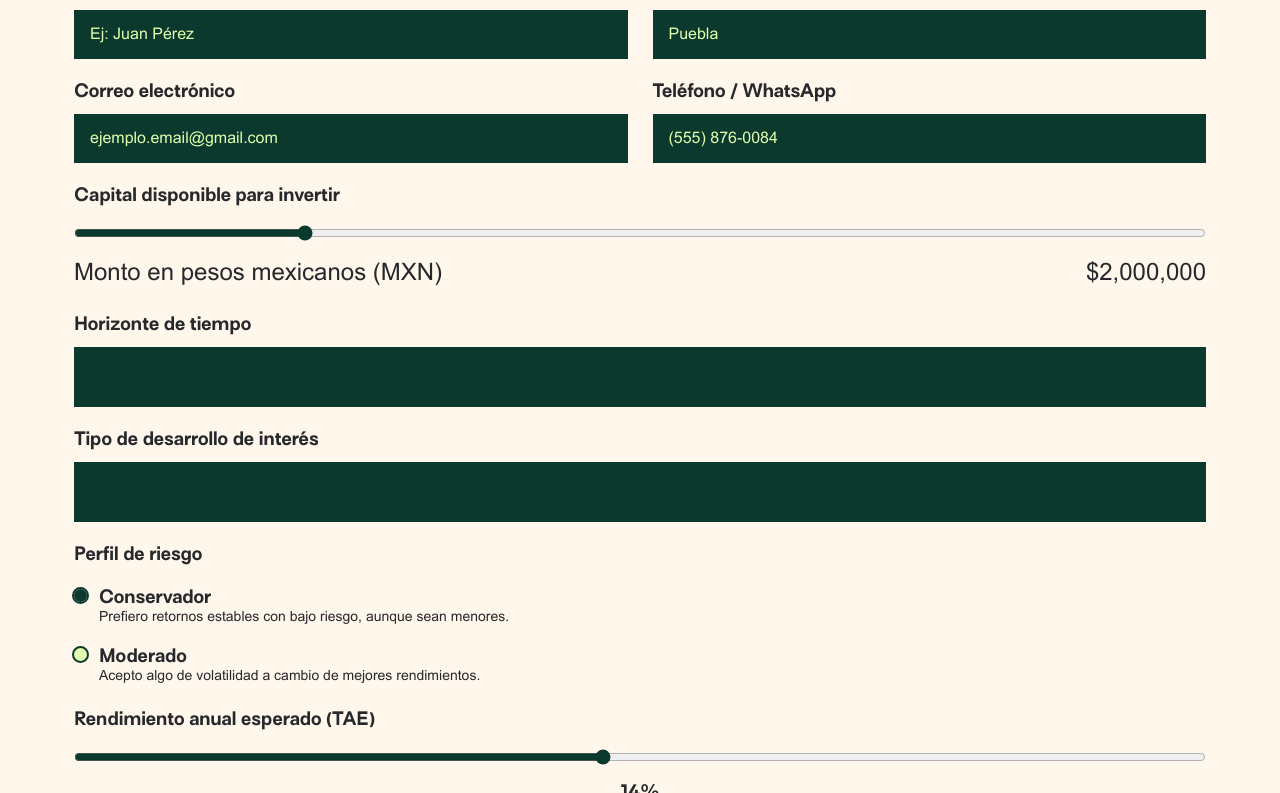
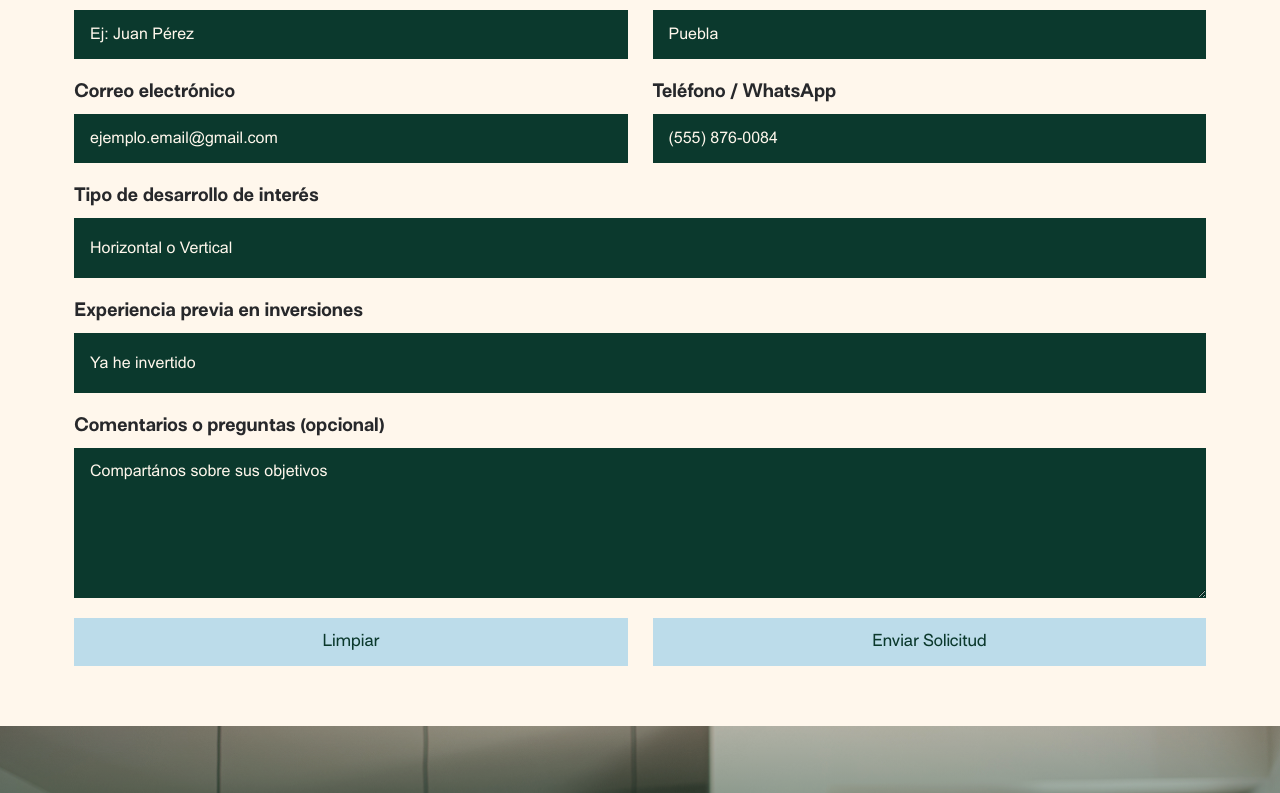
Before and after one commit to xperiencegroup/beneva-landing, a React (Vite) app: page /desarrollemos-juntos in a window 1280 px wide. Shown: the part 2927-3720 px from the top of the page. Built offline with nearby package versions, Linux system fonts and the light colour scheme; a web font is replaced by a local one.

Commit message:
Ajuste del formulario

```diff
--- a/src/pages/desarrollemos-juntos/components/desarrollemos-formulario.jsx
+++ b/src/pages/desarrollemos-juntos/components/desarrollemos-formulario.jsx
@@ -1,9 +1,5 @@
 import { useForm } from "react-hook-form";
-import SendIcon from "../../../assets/icons/commons/sendIcon";
 import { useState } from "react";
-
-const DEFAULT_TAE = 14;
-const DEFAULT_AMOUNT = 2000000;
 
 export default function DesarrollemosFormulario() {
   const { handleSubmit, register, reset } = useForm({
@@ -11,13 +7,9 @@ export default function DesarrollemosFormulario() {
       riskProfile: "Conservador",
     },
   });
-  const [tae, setTae] = useState(DEFAULT_TAE);
-  const [amount, setAmount] = useState(DEFAULT_AMOUNT);
   const [isLoading, setIsLoading] = useState(false);
   const handleReset = () => {
     reset();
-    setTae(DEFAULT_TAE);
-    setAmount(DEFAULT_AMOUNT);
   };
 
   const onSubmit = async (data) => {
@@ -33,8 +25,6 @@ export default function DesarrollemosFormulario() {
             page: "Desarrollemos Juntos",
             data: {
               ...data,
-              tae,
-              amount,
             },
           }),
         },
@@ -45,8 +35,6 @@ export default function DesarrollemosFormulario() {
       }
 
       reset();
-      setTae(DEFAULT_TAE);
-      setAmount(DEFAULT_AMOUNT);
     } catch (error) {
       console.error(error);
     } finally {
@@ -84,7 +72,7 @@ export default function DesarrollemosFormulario() {
               {...register("name")}
               type="text"
               placeholder="Ej: Juan Pérez"
-              className="w-full h-[60px] md:h-full px-[16px] md:px-[clamp(7px,1.25vw,16px)] bg-verde-confianza placeholder:text-verde-dinamico"
+              className="w-full h-[60px] md:h-full px-[16px] md:px-[clamp(7px,1.25vw,16px)] bg-verde-confianza placeholder:text-beige-hogar"
             />
           </div>
 
@@ -97,7 +85,7 @@ export default function DesarrollemosFormulario() {
               {...register("city")}
               type="text"
               placeholder="Puebla"
-              className="w-full h-[60px] md:h-full px-[16px] md:px-[clamp(7px,1.25vw,16px)] bg-verde-confianza placeholder:text-verde-dinamico"
+              className="w-full h-[60px] md:h-full px-[16px] md:px-[clamp(7px,1.25vw,16px)] bg-verde-confianza placeholder:text-beige-hogar"
             />
           </div>
         </div>
@@ -113,7 +101,7 @@ export default function DesarrollemosFormulario() {
               {...register("email")}
               type="text"
               placeholder="ejemplo.email@gmail.com"
-              className="w-full h-[60px] md:h-full px-[16px] md:px-[clamp(7px,1.25vw,16px)] bg-verde-confianza placeholder:text-verde-dinamico"
+              className="w-full h-[60px] md:h-full px-[16px] md:px-[clamp(7px,1.25vw,16px)] bg-verde-confianza placeholder:text-beige-hogar"
             />
           </div>
 
@@ -126,45 +114,7 @@ export default function DesarrollemosFormulario() {
               {...register("phone")}
               type="text"
               placeholder="(555) 876-0084"
-              className="w-full h-[60px] md:h-full px-[16px] md:px-[clamp(7px,1.25vw,16px)] bg-verde-confianza placeholder:text-verde-dinamico"
-            />
-          </div>
-        </div>
-
-        {/* Capital disponible para invertir */}
-        <div className="flex flex-col w-full gap-[19px] md:gap-[clamp(9px,1.484vw,19px)]">
-          <p className="text-[14px] md:text-button font-at-surt font-bold text-gris-profundo">
-            Capital disponible para invertir
-          </p>
-          <input
-            type="range"
-            min={0}
-            max={10000000}
-            step={50000}
-            value={amount}
-            onChange={(e) => setAmount(Number(e.target.value))}
-            className="w-full h-2 rounded cursor-pointer bg-verde-confianza accent-verde-confianza"
-          />
-          <div className="flex flex-col md:flex-row justify-between w-full max-md:gap-[24px]">
-            <p className="text-[16px] md:text-paragraph4 text-gris-profundo">
-              Monto en pesos mexicanos (MXN)
-            </p>
-            <p className="text-[16px] md:text-paragraph4 text-gris-profundo">
-              ${amount.toLocaleString("es-MX")}
-            </p>
-          </div>
-        </div>
-
-        {/* Horizonte de tiempo */}
-        <div className="flex flex-col w-full">
-          <div className="flex-1 flex flex-col h-[84px] gap-[clamp(4px,0.625vw,8px)]">
-            <label className="text-[14px] md:text-button font-at-surt font-bold text-gris-profundo">
-              Horizonte de tiempo
-            </label>
-            <input
-              {...register("time")}
-              type="text"
-              className="w-full h-[60px] px-[16px] md:px-[clamp(7px,1.25vw,16px)] bg-verde-confianza"
+              className="w-full h-[60px] md:h-full px-[16px] md:px-[clamp(7px,1.25vw,16px)] bg-verde-confianza placeholder:text-beige-hogar"
             />
           </div>
         </div>
@@ -177,71 +127,9 @@ export default function DesarrollemosFormulario() {
           <input
             {...register("interest")}
             type="text"
-            className="w-full h-[60px] px-[16px] md:px-[clamp(7px,1.25vw,16px)] bg-verde-confianza"
+            placeholder="Horizontal o Vertical"
+            className="w-full h-[60px] px-[16px] md:px-[clamp(7px,1.25vw,16px)] bg-verde-confianza placeholder:text-beige-hogar"
           />
-        </div>
-
-        {/* Perfil de riesgo */}
-        <div className="flex-1 flex flex-col gap-[20px] md:gap-[clamp(9px,1.563vw,20px)]">
-          <label className="text-[14px] md:text-button font-at-surt font-bold text-gris-profundo">
-            Perfil de riesgo
-          </label>
-
-          {[
-            {
-              value: "Conservador",
-              title: "Conservador",
-              desc: "Prefiero retornos estables con bajo riesgo, aunque sean menores.",
-            },
-            {
-              value: "Moderado",
-              title: "Moderado",
-              desc: "Acepto algo de volatilidad a cambio de mejores rendimientos.",
-            },
-          ].map((option) => (
-            <label
-              key={option.value}
-              className="flex items-center justify-start gap-3 cursor-pointer group"
-            >
-              <input
-                type="radio"
-                value={option.value}
-                {...register("riskProfile")}
-                className="peer sr-only"
-              />
-
-              {/* Círculo custom */}
-              <span className="self-start shrink-0 size-[13px] rounded-full outline-2 outline-verde-confianza outline-offset-0 border-verde-confianza bg-verde-dinamico peer-checked:bg-verde-confianza" />
-
-              <span className="flex flex-col">
-                <span className="text-[14px] md:text-button font-at-surt font-bold leading-none text-gris-profundo">
-                  {option.title}
-                </span>
-                <span className="text-[14px] md:text-paragraph3 text-gris-profundo">
-                  {option.desc}
-                </span>
-              </span>
-            </label>
-          ))}
-        </div>
-
-        {/* Rendimiento anual esperado (TAE) */}
-        <div className="flex flex-col w-full gap-[19px] md:gap-[clamp(9px,1.484vw,19px)]">
-          <p className="text-[14px] md:text-button font-at-surt font-bold text-gris-profundo">
-            Rendimiento anual esperado (TAE)
-          </p>
-          <input
-            type="range"
-            min={0}
-            max={30}
-            step={1}
-            value={tae}
-            onChange={(e) => setTae(Number(e.target.value))}
-            className="w-full h-2 rounded cursor-pointer bg-verde-confianza accent-verde-confianza"
-          />
-          <p className="text-[14px] md:text-button font-at-surt font-bold text-center text-gris-profundo">
-            {tae}%
-          </p>
         </div>
 
         {/* Experiencia previa en inversiones */}
@@ -253,7 +141,8 @@ export default function DesarrollemosFormulario() {
             <input
               {...register("experience")}
               type="text"
-              className="w-full h-[60px] px-[16px] md:px-[clamp(7px,1.25vw,16px)] bg-verde-confianza"
+              placeholder="Ya he invertido"
+              className="w-full h-[60px] px-[16px] md:px-[clamp(7px,1.25vw,16px)] bg-verde-confianza placeholder:text-beige-hogar"
             />
           </div>
         </div>
@@ -268,7 +157,7 @@ export default function DesarrollemosFormulario() {
               {...register("comments")}
               type="text"
               placeholder="Compartános sobre sus objetivos"
-              className="w-full h-[150px] py-[12px] md:py-[clamp(6px,0.938vw,12px)] px-[16px] md:px-[clamp(7px,1.25vw,16px)] bg-verde-confianza placeholder:text-verde-dinamico"
+              className="w-full h-[150px] py-[12px] md:py-[clamp(6px,0.938vw,12px)] px-[16px] md:px-[clamp(7px,1.25vw,16px)] bg-verde-confianza placeholder:text-beige-hogar"
             />
           </div>
         </div>
@@ -279,7 +168,7 @@ export default function DesarrollemosFormulario() {
           <button
             type="button"
             onClick={handleReset}
-            className="md:flex-1 h-[48px] font-at-surt bg-rosa-bienestar text-verde-confianza hover:cursor-pointer"
+            className="md:flex-1 h-[48px] font-at-surt bg-celeste-bienestar text-verde-confianza hover:cursor-pointer"
           >
             Limpiar
           </button>
@@ -288,10 +177,9 @@ export default function DesarrollemosFormulario() {
           <button
             type="submit"
             disabled={isLoading}
-            className="md:flex-1 flex justify-center items-center h-[48px] gap-[clamp(7px,1.172vw,15px)] font-at-surt bg-verde-dinamico text-verde-confianza hover:cursor-pointer disabled:opacity-80 disabled:cursor-not-allowed"
+            className="md:flex-1 flex justify-center items-center h-[48px] gap-[clamp(7px,1.172vw,15px)] font-at-surt bg-celeste-bienestar text-verde-confianza hover:cursor-pointer disabled:opacity-80 disabled:cursor-not-allowed"
           >
             {isLoading ? "Enviando " : "Enviar Solicitud"}
-            <SendIcon className="w-[clamp(11px,1.797vw,23px)] text-verde-confianza" />
           </button>
         </div>
       </form>
```
